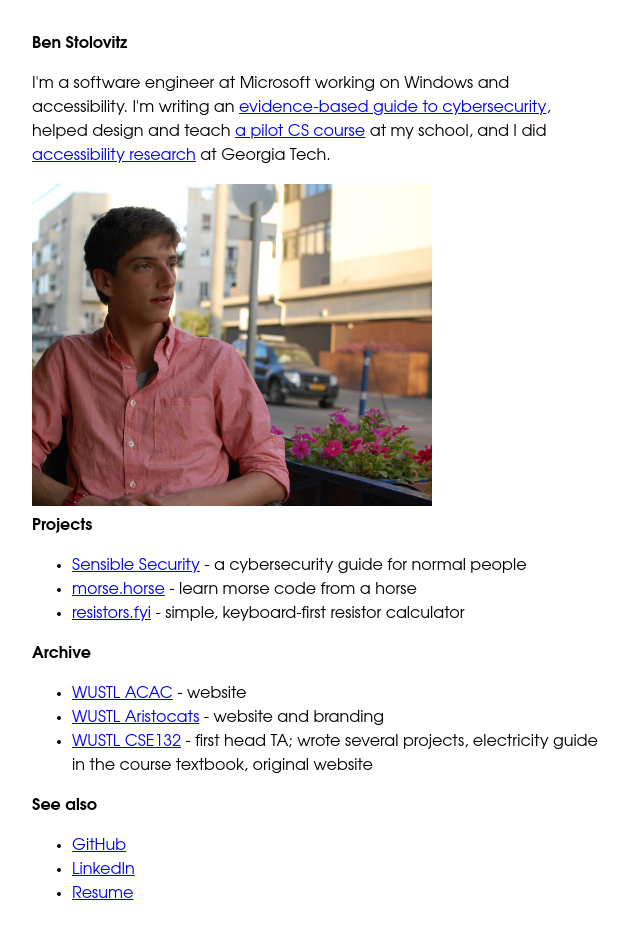
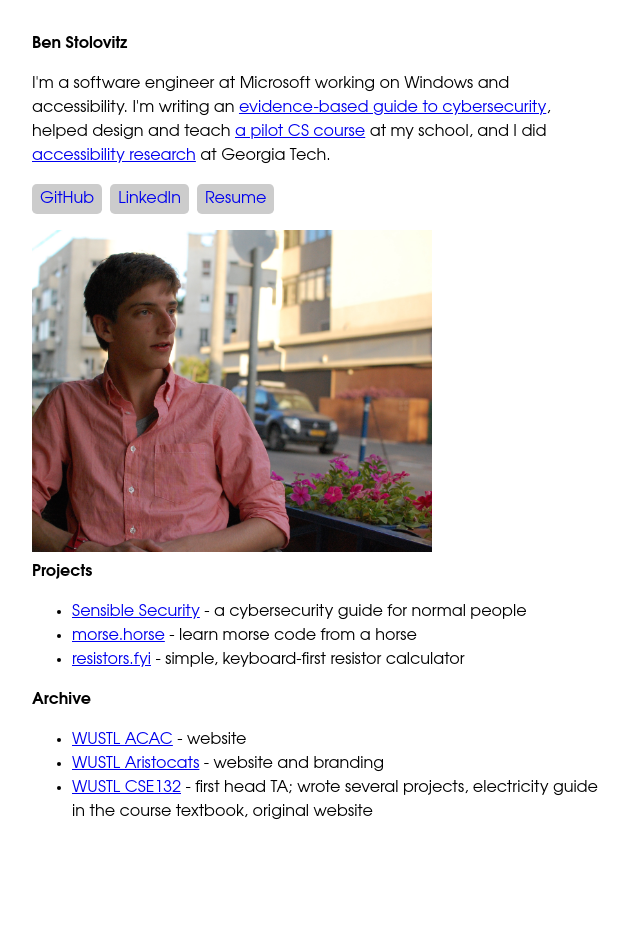
Before and after one commit to citelao/citelao.github.io, an Astro site: page / in a window 1280 px wide. Shown: the whole page, without its empty margins (0-640 px from the left). After the commit the page ends 872 px from the top, so only its background shows below. Built offline with nearby package versions, Linux system fonts and the light colour scheme; Astro itself is replaced by a stand-in of ours.

Commit message:
buttons for links

```diff
--- a/src/pages/index.astro
+++ b/src/pages/index.astro
@@ -4,7 +4,6 @@ import { Image } from '@astrojs/image/components';
 import full_bleed from "../img/full_bleed.jpg";
 import "../css/style.scss";
 ---
-
 <html lang="en">
 	<head>
 		<meta charset="utf-8" />
@@ -12,6 +11,29 @@ import "../css/style.scss";
 		<meta name="viewport" content="width=device-width" />
 		<meta name="generator" content={Astro.generator} />
 		<title>Ben Stolovitz</title>
+
+		<style>
+			.inline {
+				list-style: none;
+				margin: 0;
+				margin-bottom: 1rem;
+				padding: 0;
+				display: flex;
+				gap: 0.5rem;
+
+				li {
+					display: block;
+				}
+			}
+
+			.buttonLink {
+				background-color: rgba(0,0,0,0.2);
+				padding: 0.2rem 0.5rem;
+				border-radius: 0.3rem;
+
+				text-decoration: none;
+			}
+		</style>
 	</head>
 	<body>
 		<h1>Ben Stolovitz</h1>
@@ -25,6 +47,12 @@ import "../css/style.scss";
 			href="http://sonify.psych.gatech.edu">accessibility research</a> at
 			Georgia Tech.
 		</p>
+
+		<ul class="inline">
+			<li><a class="buttonLink" href="https://github.com/citelao">GitHub</a></li>
+			<li><a class="buttonLink" href="https://www.linkedin.com/in/benstolovitz/">LinkedIn</a></li>
+			<li><a class="buttonLink" href="/static/Ben Stolovitz.pdf">Resume</a></li>
+		</ul>
 
 		<Image width={400} quality={90} src={full_bleed} alt="Photo of Ben Stolovitz" />
 
@@ -47,12 +75,5 @@ import "../css/style.scss";
 			<li><a href="https://aristocats.wustl.edu">WUSTL Aristocats</a> - website and branding</li>
 			<li><a href="http://cse132.engineering.wustl.edu">WUSTL CSE132</a> - first head TA; wrote several projects, electricity guide in the course textbook, original website</li>
 		</ul>
-
-		<h2>See also</h2>
-		<ul>
-			<li><a href="https://github.com/citelao">GitHub</a></li>
-			<li><a href="https://www.linkedin.com/in/benstolovitz/">LinkedIn</a></li>
-			<li><a href="/static/Ben Stolovitz.pdf">Resume</a></li>
-		</ul>
 	</body>
 </html>
```
